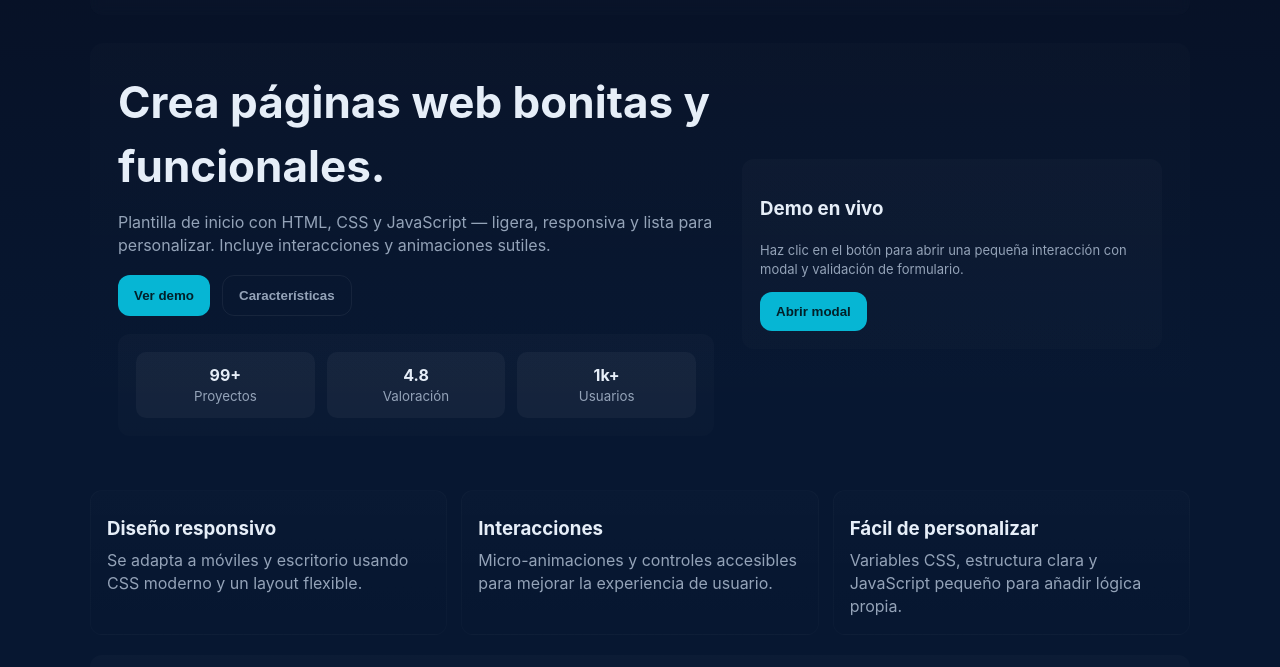
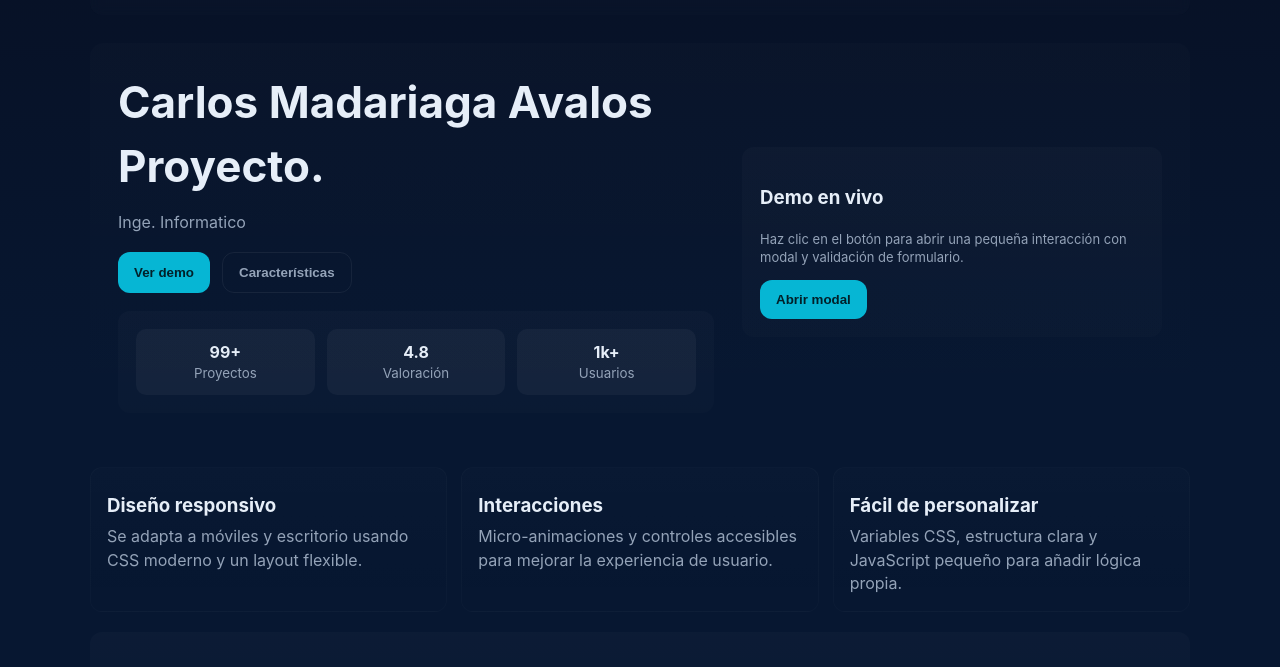
Before and after one commit to CarlosMM-Avalos/TestWeb, a plain HTML site: page index.html in a window 1280 px wide. Shown: the part 105-772 px from the top of the page. Drawn offline with Linux system fonts and the light colour scheme.

Commit message:
primer commit

```diff
--- a/index.html
+++ b/index.html
@@ -109,8 +109,8 @@
     <main>
       <section class="hero">
         <div class="left">
-          <h1 class="reveal">Crea páginas web bonitas y funcionales.</h1>
-          <p class="reveal">Plantilla de inicio con HTML, CSS y JavaScript — ligera, responsiva y lista para personalizar. Incluye interacciones y animaciones sutiles.</p>
+          <h1 class="reveal">Carlos Madariaga Avalos Proyecto.</h1>
+          <p class="reveal">Inge. Informatico</p>
 
           <div class="buttons reveal">
             <button class="btn primary" id="ctaDemo">Ver demo</button>
```
